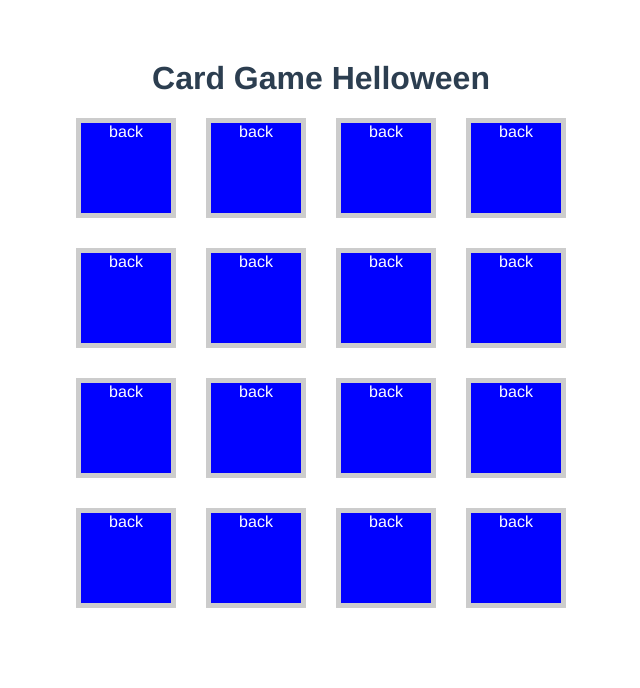
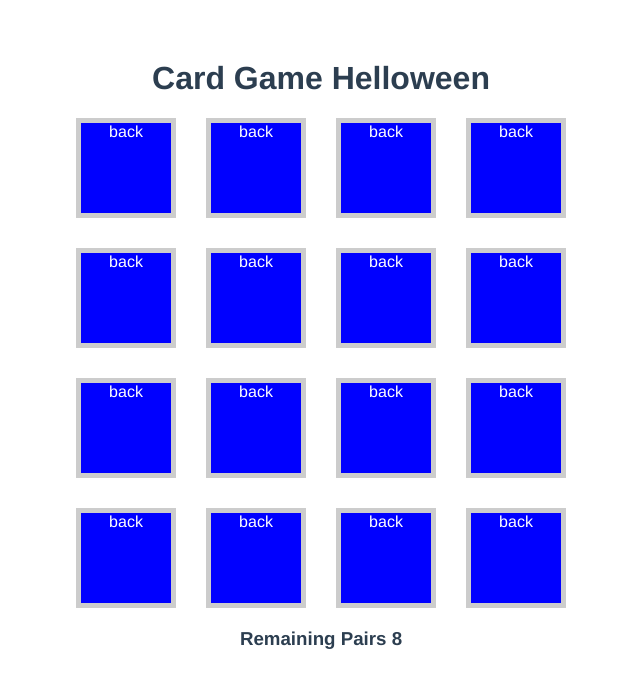
Before and after one commit to CezzMartins/helloween-card-game, a Vue app: page / in a window 1280 px wide. Shown: the top 688 px of the page, without its empty margins (319-959 px from the left). Built offline with nearby package versions, Linux system fonts and the light colour scheme.

Commit message:
fix: matched pairs

```diff
--- a/src/App.vue
+++ b/src/App.vue
@@ -9,11 +9,12 @@
           @select-card="flipCard"/>
   </section>
   <h2>{{ status }}</h2>
+  <h3>Remaining Pairs {{ remainingPairs  }}</h3>
 </template>
 
 <script>
 import Card from '@/components/Card.vue';
-import { ref } from '@vue/reactivity';
+import { computed, ref } from '@vue/reactivity';
 import { watch } from '@vue/runtime-core';
 
 export default {
@@ -26,9 +27,16 @@ export default {
     const userSelection = ref([])
     const status = ref('')
 
+
+    const remainingPairs = computed(() => {
+      const remainingCards = cardList.value.filter((card) => card.matched === false).length
+      console.log(remainingCards)
+      return remainingCards / 2
+    })
+
     for (let i = 0; i < 16; i++){
       cardList.value.push({
-        value: i,
+        value: 8,
         visible: false,
         position: i,
         matched: false,
@@ -53,19 +61,18 @@ export default {
         if(cardOne.faceValue === cardTwo.faceValue){
           status.value = "Matched!"
           cardList.value[cardOne.position].matched = true
+          cardList.value[cardTwo.position].matched = true
         }else {
           status.value = "Mismatch!"
           cardList.value[cardOne.position].visible = false
           cardList.value[cardTwo.position].visible = false
         }
-
-
-
         userSelection.value.length = 0
       }
     }, {  deep: true })
     return{
-      cardList, flipCard, userSelection,status
+      cardList, flipCard, userSelection,status,
+      remainingPairs
     }
   }
 }
```
